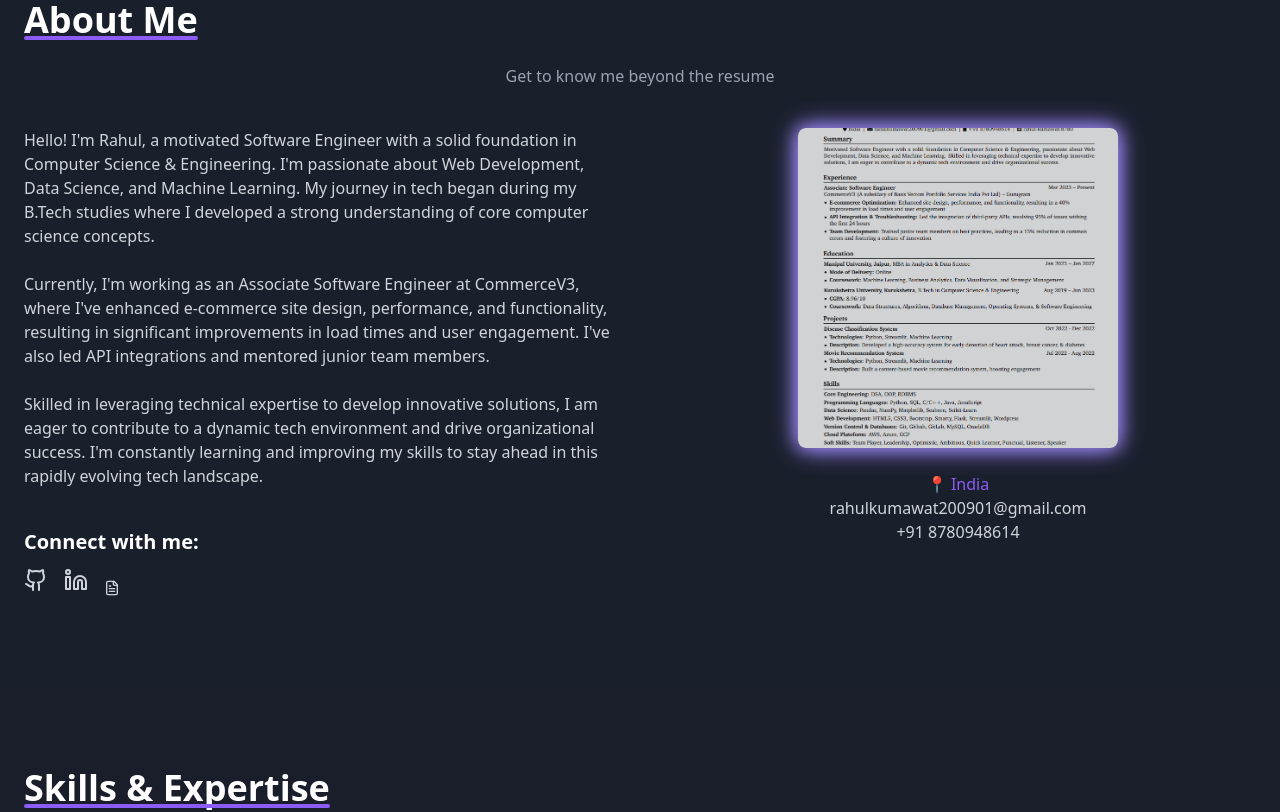
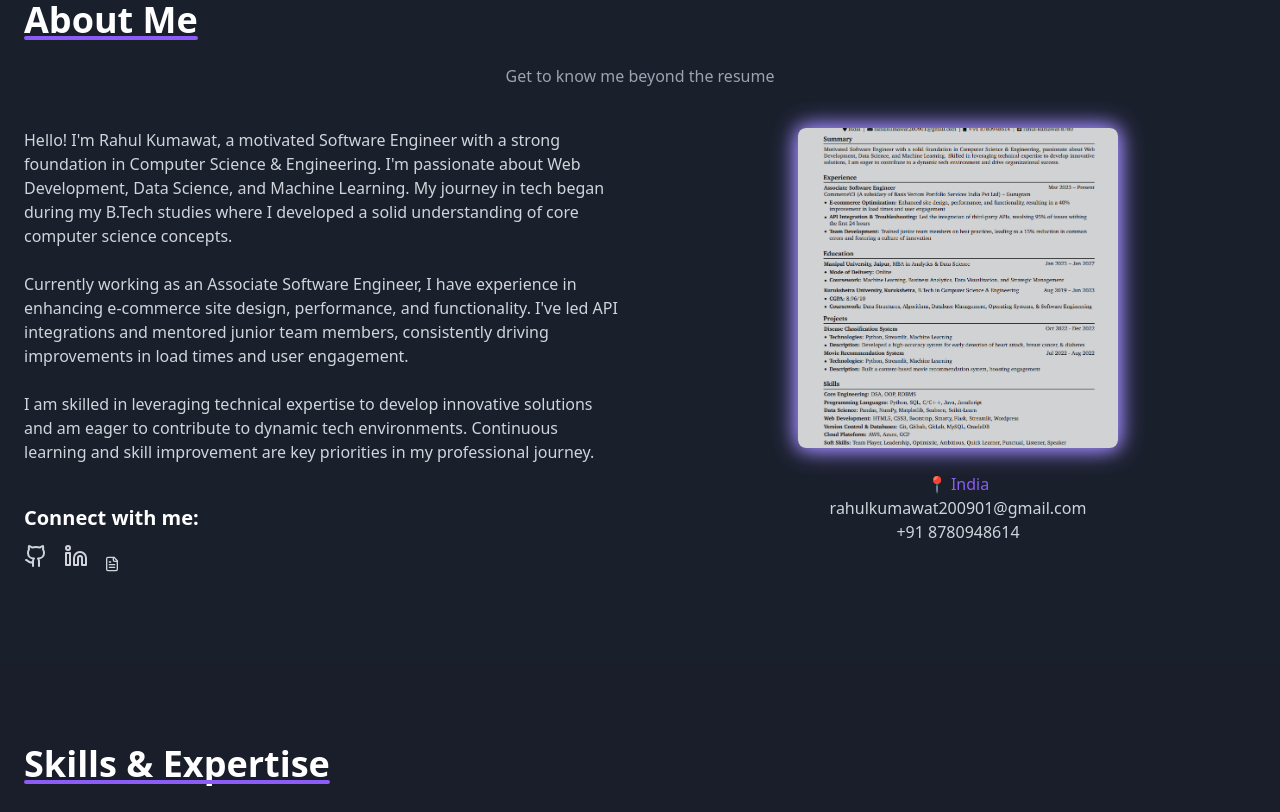
Before and after one commit to Rahulkumawat0/profile-to-portfolio-glow, a React (Vite) app: page / in a window 1280 px wide. Shown: the part 880-1692 px from the top of the page. Built offline with nearby package versions, Linux system fonts and the light colour scheme.

Commit message:
Update About and Contact sections
Use user's photo and contact details.

```diff
--- a/src/components/AboutSection.tsx
+++ b/src/components/AboutSection.tsx
@@ -12,19 +12,18 @@ const AboutSection = () => {
         <div className="grid grid-cols-1 md:grid-cols-2 gap-10 mt-10">
           <div className="space-y-6">
             <p className="text-gray-300">
-              Hello! I'm Rahul, a motivated Software Engineer with a solid foundation in Computer Science & Engineering.
+              Hello! I'm Rahul Kumawat, a motivated Software Engineer with a strong foundation in Computer Science & Engineering.
               I'm passionate about Web Development, Data Science, and Machine Learning. My journey in tech began during my
-              B.Tech studies where I developed a strong understanding of core computer science concepts.
+              B.Tech studies where I developed a solid understanding of core computer science concepts.
             </p>
             <p className="text-gray-300">
-              Currently, I'm working as an Associate Software Engineer at CommerceV3, where I've enhanced e-commerce site design,
-              performance, and functionality, resulting in significant improvements in load times and user engagement. I've also
-              led API integrations and mentored junior team members.
+              Currently working as an Associate Software Engineer, I have experience in enhancing e-commerce site design,
+              performance, and functionality. I've led API integrations and mentored junior team members, consistently
+              driving improvements in load times and user engagement.
             </p>
             <p className="text-gray-300">
-              Skilled in leveraging technical expertise to develop innovative solutions, I am eager to contribute to a dynamic
-              tech environment and drive organizational success. I'm constantly learning and improving my skills to stay ahead
-              in this rapidly evolving tech landscape.
+              I am skilled in leveraging technical expertise to develop innovative solutions and am eager to contribute
+              to dynamic tech environments. Continuous learning and skill improvement are key priorities in my professional journey.
             </p>
 
             <div className="pt-4">
--- a/src/components/ContactSection.tsx
+++ b/src/components/ContactSection.tsx
@@ -55,7 +55,7 @@ const ContactSection = () => {
                 </div>
                 <div>
                   <h3 className="font-medium">Email</h3>
-                  <p className="text-gray-400">john.doe@example.com</p>
+                  <p className="text-gray-400">rahulkumawat200901@gmail.com</p>
                 </div>
               </div>
 
@@ -65,7 +65,7 @@ const ContactSection = () => {
                 </div>
                 <div>
                   <h3 className="font-medium">Phone</h3>
-                  <p className="text-gray-400">(123) 456-7890</p>
+                  <p className="text-gray-400">+91 8780948614</p>
                 </div>
               </div>
 
@@ -75,7 +75,7 @@ const ContactSection = () => {
                 </div>
                 <div>
                   <h3 className="font-medium">Social Media</h3>
-                  <p className="text-gray-400">@johndoe on LinkedIn</p>
+                  <p className="text-gray-400">@rahul-kumawat-8780 on LinkedIn</p>
                 </div>
               </div>
             </div>
```
